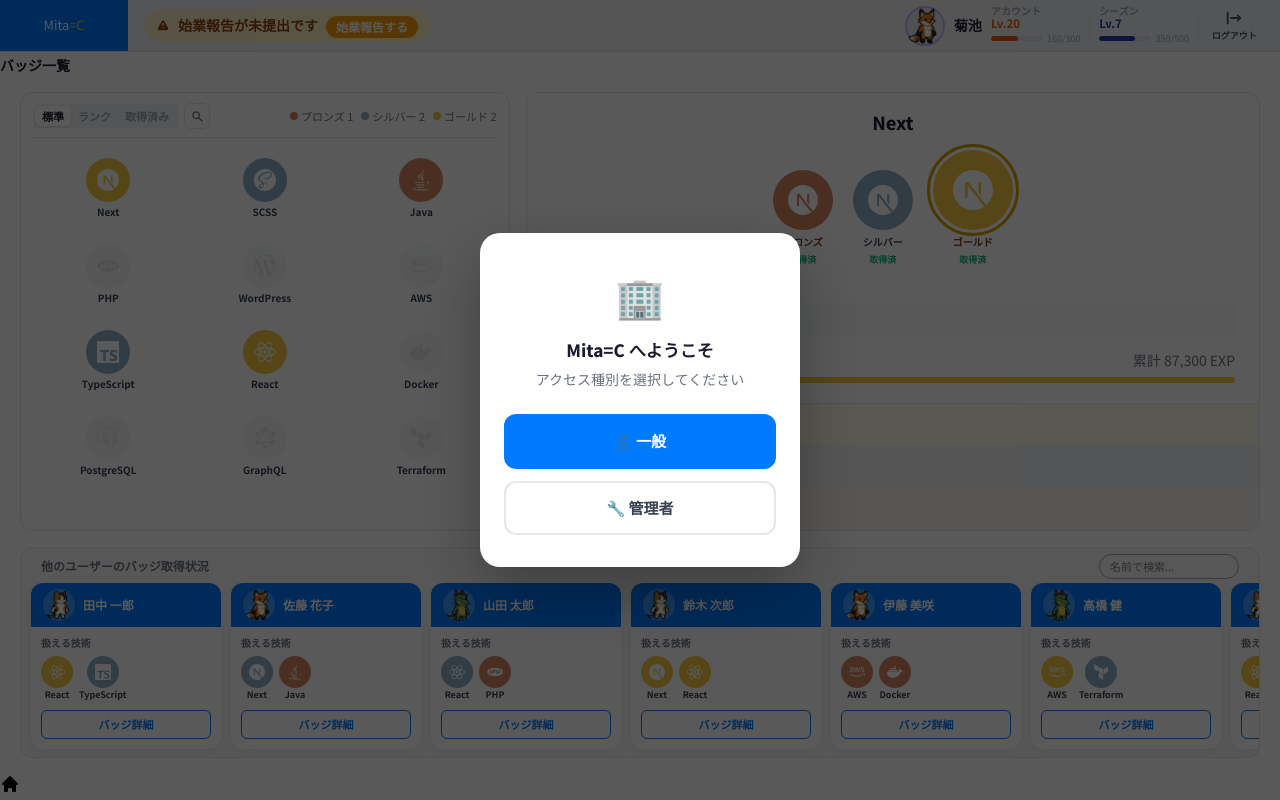
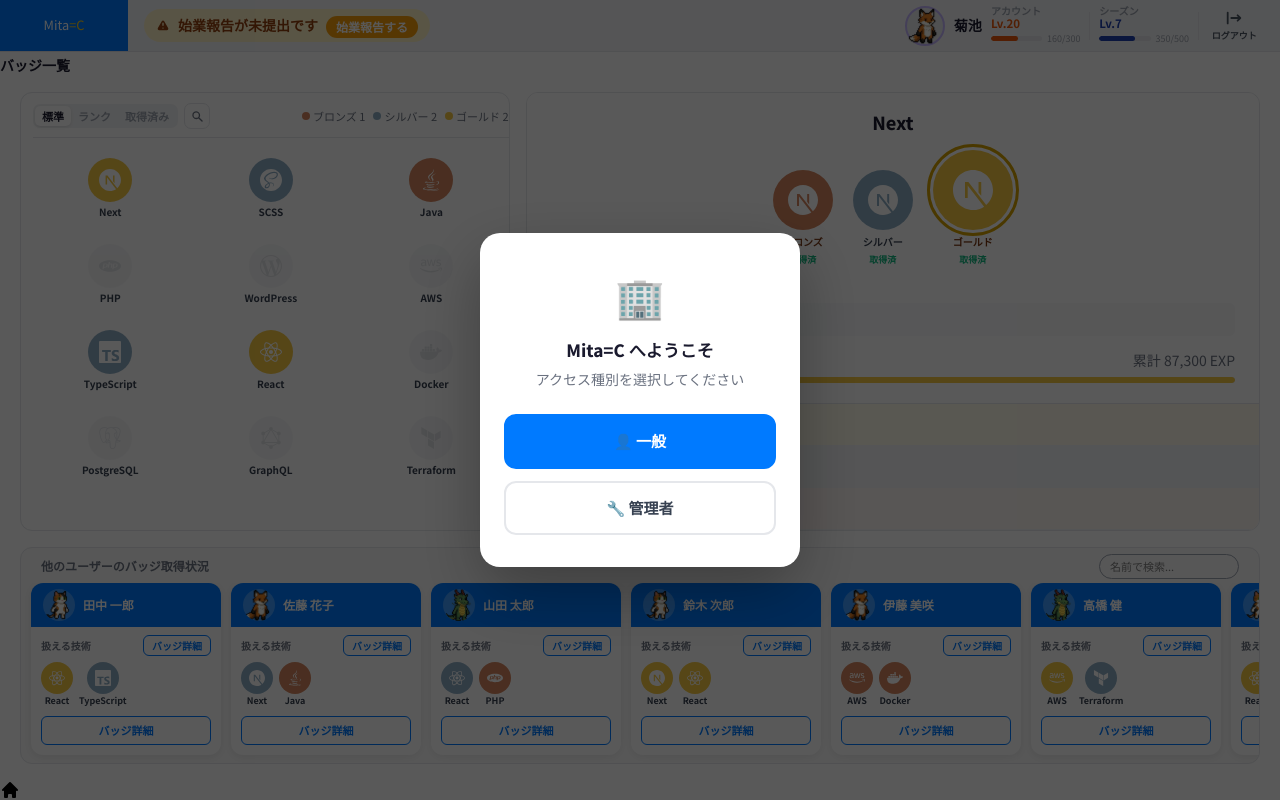
Before and after one commit to seiyaiwatani/MitaC_Prototype, a Next.js app: page /mypage in a window 1280 px wide. Shown: the top 800 px of the page. Built offline with nearby package versions, Linux system fonts and the light colour scheme.

Commit message:
バッジ画面修正

```diff
--- a/src/app/mypage/page.tsx
+++ b/src/app/mypage/page.tsx
@@ -534,12 +534,11 @@
           {/* ===== 左: バッジグリッド ===== */}
           <div
             style={{
-              overflowY: "auto",
-              padding: "10px 12px",
+              padding: "10px 0 10px 12px",
               background: "white",
               borderRadius: 12,
               border: "1px solid #e5e7eb",
-              overflow: "clip",
+              overflow: "hidden",
             }}
           >
             <div style={{ overflowY: "auto", height: "100%" }}>
@@ -831,14 +830,26 @@
                     }}
                   >
                     {/* 扱える技術（バッジ・4件まで表示） */}
-                    <div
-                      style={{
-                        fontSize: 10,
-                        fontWeight: 700,
-                        color: "#6b7280",
-                      }}
-                    >
-                      扱える技術
+                    <div style={{ display: "flex", alignItems: "center", justifyContent: "space-between", gap: 6 }}>
+                      <span style={{ fontSize: 10, fontWeight: 700, color: "#6b7280", flexShrink: 0 }}>
+                        扱える技術
+                      </span>
+                      <button
+                        onClick={() => setDetailUser(user)}
+                        style={{
+                          padding: "2px 8px",
+                          borderRadius: 6,
+                          border: "1px solid #007aff",
+                          background: "white",
+                          color: "#007aff",
+                          fontSize: 10,
+                          fontWeight: 700,
+                          cursor: "pointer",
+                          flexShrink: 0,
+                        }}
+                      >
+                        バッジ詳細
+                      </button>
                     </div>
                     <div style={{ display: "flex", flexWrap: "nowrap", gap: 6, overflow: "hidden" }}>
                       {user.badges.slice(0, 4).map((ub, i) => {
--- a/src/components/AvatarWithCostume.tsx
+++ b/src/components/AvatarWithCostume.tsx
@@ -15,44 +15,67 @@
 }
 
 const COSTUME_STYLES: Record<string, CostumeStyle> = {
-  crown:  { top: "-8%",  left: "50%", width: "56%", transform: "translateX(-50%)" },
-  medals: { top: "38%",  left: "50%", width: "52%", transform: "translateX(-50%)" },
-  tie:    { top: "46%",  left: "50%", width: "42%", transform: "translateX(-50%)" },
+  crown: {
+    top: "-8%",
+    left: "50%",
+    width: "56%",
+    transform: "translateX(-50%)",
+  },
+  medals: {
+    top: "38%",
+    left: "50%",
+    width: "52%",
+    transform: "translateX(-50%)",
+  },
+  tie: { top: "46%", left: "50%", width: "42%", transform: "translateX(-50%)" },
 };
 
 /** アバターごとの王冠位置オーバーライド */
 const AVATAR_CROWN_OVERRIDE: Record<string, Partial<CostumeStyle>> = {
-  fox:     { top: "-15%",  left: "54%", transform: "translateX(-50%)" },
-  cat:     { top: "-18%", left: "53%", transform: "translateX(-50%)" },
+  fox: { top: "-15%", left: "54%", transform: "translateX(-50%)" },
+  cat: { top: "-18%", left: "53%", transform: "translateX(-50%)" },
   doragon: { top: "-18%", left: "54%", transform: "translateX(-50%)" },
 };
 
 /** アバターごとの胴体パーツ位置オーバーライド */
 const AVATAR_BODY_OVERRIDE: Record<string, Partial<CostumeStyle>> = {
-  fox:     { left: "54%", transform: "translateX(-50%)" },
-  cat:     { left: "55%", transform: "translateX(-50%)" },
+  fox: { left: "54%", transform: "translateX(-50%)" },
+  cat: { left: "55%", transform: "translateX(-50%)" },
   doragon: { left: "58%", transform: "translateX(-50%)" },
 };
 
 function getAvatarKeyFromSrc(src: string): string {
-  if (src.includes("fox"))     return "fox";
-  if (src.includes("cat"))     return "cat";
+  if (src.includes("fox")) return "fox";
+  if (src.includes("cat")) return "cat";
   if (src.includes("doragon")) return "doragon";
   return "fox";
 }
 
 /** おまもりごとの効果 */
-export const OMAMORI_EFFECTS: Record<string, { label: string; color: string; emoji: string; name: string }> = {
-  omamori_lucky: { label: "EXP +15%", color: "#f59e0b", emoji: "🧧", name: "幸運のおまもり" },
-  omamori_study: { label: "EXP +10%", color: "#10b981", emoji: "🎴", name: "学業のおまもり" },
+export const OMAMORI_EFFECTS: Record<
+  string,
+  { label: string; color: string; emoji: string; name: string }
+> = {
+  omamori_lucky: {
+    label: "EXP +15%",
+    color: "#f59e0b",
+    emoji: "🧧",
+    name: "幸運のおまもり",
+  },
+  omamori_study: {
+    label: "EXP +10%",
+    color: "#10b981",
+    emoji: "🎴",
+    name: "学業のおまもり",
+  },
 };
 
 const BASE = process.env.NEXT_PUBLIC_BASE_PATH ?? "";
 
 export const COSTUME_SRC: Record<string, string> = {
-  crown:  `${BASE}/costumes/costume_crown.svg`,
+  crown: `${BASE}/costumes/costume_crown.svg`,
   medals: `${BASE}/costumes/costume_medals.svg`,
-  tie:    `${BASE}/costumes/costume_tie.svg`,
+  tie: `${BASE}/costumes/costume_tie.svg`,
 };
 
 interface Props {
@@ -78,7 +101,13 @@
   return (
     <div
       className={animClass}
-      style={{ width: size, height: size, position: "relative", flexShrink: 0, ...style }}
+      style={{
+        width: size,
+        height: size,
+        position: "relative",
+        flexShrink: 0,
+        ...style,
+      }}
       onAnimationEnd={onAnimationEnd}
     >
       <Image
@@ -86,7 +115,12 @@
         alt="アバター"
         width={size}
         height={size}
-        style={{ imageRendering: "pixelated", objectFit: "contain", width: "100%", height: "100%" }}
+        style={{
+          imageRendering: "pixelated",
+          objectFit: "contain",
+          width: "100%",
+          height: "100%",
+        }}
       />
       {headCostume && (
         // eslint-disable-next-line @next/next/no-img-element
@@ -106,7 +140,12 @@
         <img
           src={COSTUME_SRC[bodyCostume]}
           alt={bodyCostume}
-          style={{ position: "absolute", ...COSTUME_STYLES[bodyCostume], ...AVATAR_BODY_OVERRIDE[avatarKey], pointerEvents: "none" }}
+          style={{
+            position: "absolute",
+            ...COSTUME_STYLES[bodyCostume],
+            ...AVATAR_BODY_OVERRIDE[avatarKey],
+            pointerEvents: "none",
+          }}
         />
       )}
     </div>
```
